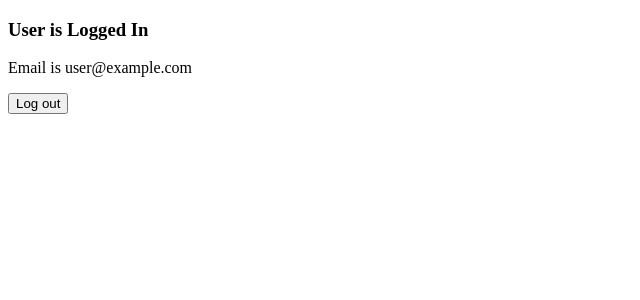
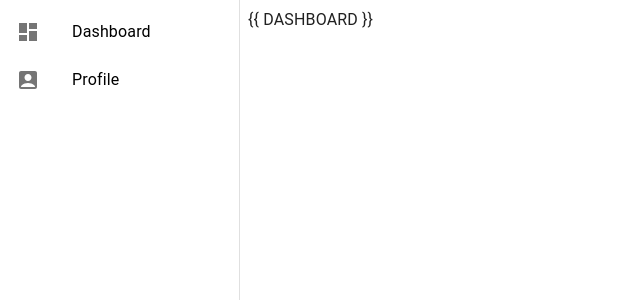
Before and after one commit to Austin-phillips/base_react_template, a React (Create React App) app: page / in a window 1280 px wide. Shown: the top 300 px of the page, without its empty margins (0-640 px from the left). Built offline with nearby package versions, Linux system fonts and the light colour scheme; no server answers; sample sign-in values are in the browser's storage.

Commit message:
set up nav
set up nav

```diff
--- a/package.json
+++ b/package.json
@@ -5,6 +5,7 @@
   "dependencies": {
     "@emotion/react": "^11.11.1",
     "@emotion/styled": "^11.11.0",
+    "@mui/icons-material": "^5.14.9",
     "@mui/material": "^5.14.10",
     "@testing-library/jest-dom": "^5.17.0",
     "@testing-library/react": "^13.4.0",
--- a/src/App.js
+++ b/src/App.js
@@ -1,19 +1,21 @@
-import AuthDetails from './components/auth/AuthDetails';
-import Signin from './components/auth/Signin';
-import Signup from './components/auth/Signup';
-import { Route, BrowserRouter as Router, Routes } from 'react-router-dom';
-import { UserContext } from './context/UserContext';
-import { useEffect, useState } from 'react';
-import { onAuthStateChanged } from 'firebase/auth';
-import { auth } from './firebase';
-import ProtectedRoutes from './components/auth/ProtectedRoutes';
-import Loader from './components/Loader';
+import AuthDetails from "./components/auth/Profile";
+import Signin from "./components/auth/Signin";
+import Signup from "./components/auth/Signup";
+import { BrowserRouter, Route, Routes } from "react-router-dom";
+import { UserContext } from "./context/UserContext";
+import { useEffect, useState } from "react";
+import { onAuthStateChanged } from "firebase/auth";
+import { auth } from "./firebase";
+import ProtectedRoutes from "./components/auth/ProtectedRoutes";
+import Loader from "./components/Loader";
+import Nav from "./components/nav/Nav";
+import Dashboard from "./components/dashboard/Dashboard";
 
 function App() {
   const [user, setUser] = useState({
     isAuthenticated: false,
     email: null,
-    idToken: null
+    idToken: null,
   });
   const [isLoading, setIsLoading] = useState(true);
 
@@ -24,41 +26,41 @@ function App() {
         setUser({
           isAuthenticated: true,
           email: firebaseUser.email,
-              idToken
-            })
+          idToken,
+        });
       } else {
         setUser({
           isAuthenticated: false,
           email: null,
-            idToken: null
-          })
+          idToken: null,
+        });
       }
-        setIsLoading(false)
+      setIsLoading(false);
     });
 
     return () => {
       listen();
-    }
-
+    };
   }, []);
 
   if (isLoading) {
-    return (
-      <Loader />
-    )
+    return <Loader />;
   }
 
   return (
     <UserContext.Provider value={user}>
-      <Router>
+      <BrowserRouter>
+        <Nav>
           <Routes>
-          <Route path='/signup' element={<Signup />}/>
-          <Route path='/login' element={<Signin />}/>
+            <Route path="/signup" element={<Signup />} />
+            <Route path="/login" element={<Signin />} />
             <Route element={<ProtectedRoutes />}>
-            <Route path='/' element={<AuthDetails />}/>
+              <Route path="/" element={<Dashboard />} />
+              <Route path="/profile" element={<AuthDetails />} />
             </Route>
           </Routes>
-      </Router>
+        </Nav>
+      </BrowserRouter>
     </UserContext.Provider>
   );
 }
--- a/src/components/auth/AuthDetails.jsx
+++ b/src/components/auth/Profile.jsx
@@ -4,7 +4,7 @@ import { signOut } from 'firebase/auth';
 import { UserContext } from '../../context/UserContext';
 
 
-const AuthDetails = () => {
+export default function Profile() {
     const user = useContext(UserContext);
 
     const userSignOut = () => {
@@ -23,5 +23,3 @@ const AuthDetails = () => {
         </div>
     )
 }
-
-export default AuthDetails;
--- a/src/components/auth/Signin.jsx
+++ b/src/components/auth/Signin.jsx
@@ -4,7 +4,7 @@ import { signInWithEmailAndPassword } from "firebase/auth";
 import { Box, Stack, Typography, TextField, Button } from "@mui/material";
 import { Link } from "react-router-dom";
 
-const Signin = () => {
+export default function Signin() {
     const [email, setEmail] = useState('');
     const [password, setPassword] = useState('');
 
@@ -62,5 +62,3 @@ const Signin = () => {
         </Stack>
     )
 }
-
-export default Signin;
--- a/src/components/auth/Signup.jsx
+++ b/src/components/auth/Signup.jsx
@@ -4,7 +4,7 @@ import { createUserWithEmailAndPassword } from "firebase/auth";
 import { Box, Stack, Typography, TextField, Button } from "@mui/material";
 import { Link } from "react-router-dom";
 
-const Signup = () => {
+export default function Signup() {
     const [email, setEmail] = useState('');
     const [password, setPassword] = useState('');
 
@@ -62,5 +62,3 @@ const Signup = () => {
         </Stack>
     )
 }
-
-export default Signup;
--- /dev/null
+++ b/src/components/dashboard/Dashboard.jsx
@@ -0,0 +1,9 @@
+import React from "react";
+
+export default function Dashboard() {
+    return (
+        <>
+            {"{{ DASHBOARD }}"}
+        </>
+    )
+}
--- /dev/null
+++ b/src/components/nav/Nav.jsx
@@ -0,0 +1,73 @@
+import React, { useContext } from "react";
+import Box from "@mui/material/Box";
+import Drawer from "@mui/material/Drawer";
+import CssBaseline from "@mui/material/CssBaseline";
+import AppBar from "@mui/material/AppBar";
+import List from "@mui/material/List";
+import ListItem from "@mui/material/ListItem";
+import ListItemButton from "@mui/material/ListItemButton";
+import ListItemIcon from "@mui/material/ListItemIcon";
+import ListItemText from "@mui/material/ListItemText";
+import DashboardIcon from "@mui/icons-material/Dashboard";
+import AccountBoxIcon from "@mui/icons-material/AccountBox";
+import { Link } from "react-router-dom";
+import { UserContext } from "../../context/UserContext";
+
+const drawerWidth = 240;
+
+export default function Nav({ children }) {
+  const user = useContext(UserContext);
+
+  return (
+    <Box sx={{ display: "flex" }}>
+      <CssBaseline />
+      <AppBar
+        position="fixed"
+        sx={{ width: `calc(100% - ${drawerWidth}px)`, ml: `${drawerWidth}px` }}
+      ></AppBar>
+      {user.isAuthenticated && (
+        <Drawer
+          sx={{
+            width: drawerWidth,
+            flexShrink: 0,
+            "& .MuiDrawer-paper": {
+              width: drawerWidth,
+              boxSizing: "border-box",
+            },
+          }}
+          variant="permanent"
+          anchor="left"
+        >
+          <List>
+            <Link to="/" style={{ textDecoration: "none", color: "black" }}>
+              <ListItem disablePadding>
+                <ListItemButton>
+                  <ListItemIcon>
+                    <DashboardIcon />
+                  </ListItemIcon>
+                  <ListItemText primary={"Dashboard"} />
+                </ListItemButton>
+              </ListItem>
+            </Link>
+            <Link to="/profile" style={{ textDecoration: "none", color: "black" }}>
+              <ListItem disablePadding>
+                <ListItemButton>
+                  <ListItemIcon>
+                    <AccountBoxIcon />
+                  </ListItemIcon>
+                  <ListItemText primary={"Profile"} />
+                </ListItemButton>
+              </ListItem>
+            </Link>
+          </List>
+        </Drawer>
+      )}
+      <Box
+        component="main"
+        sx={{ flexGrow: 1, bgcolor: "background.default", p: 1 }}
+      >
+        {children}
+      </Box>
+    </Box>
+  );
+}
```
Also changed, not shown: 1 other file (tests, documents, lock files or other folders). Lines whose indentation alone changed are shown as unchanged.
